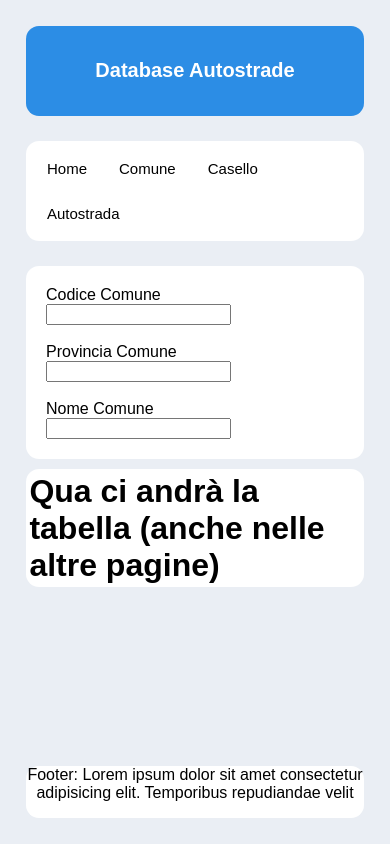
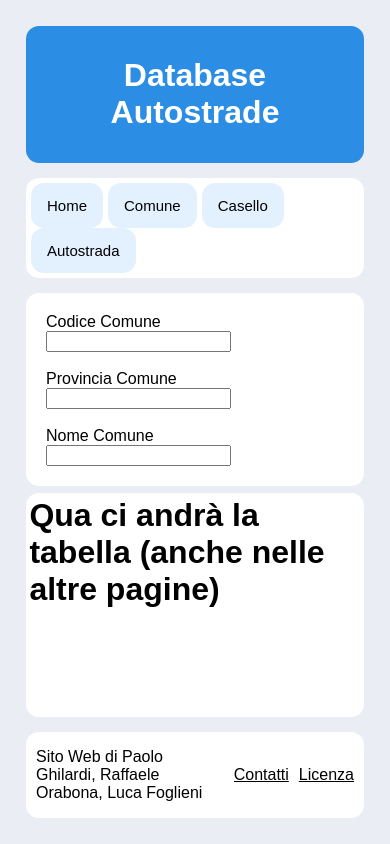
Before and after one commit to PerilousBooklet/progetto-pweb1, a PHP site: page /pages/comune.php in a window 390 px wide. Run offline with PHP 8.4, Linux system fonts and the light colour scheme.

Commit message:
Migliorata versione mobile, cambiato Footer

```diff
--- a/src/css/style.css
+++ b/src/css/style.css
@@ -1,6 +1,7 @@
 /* PALETTE */
 /* main accent #2C8DE5; */
-/* secondary accent  #7cbefb80*/
+/* secondary accent  #7cbefb9d*/
+/* tertiary accent #7cbefb9d */
 /* background color: #FFFFFF; */
 /* secondary background color: #eaeef4; */
 
@@ -8,37 +9,20 @@
   box-sizing: border-box;
 }
 
-body {
-  display: flex;
-  flex-direction: column;
-  font-family: Arial, Helvetica, sans-serif;
-  margin: 0;
-  height: 100%;
-  overflow: hidden;
-
-  background-color: #eaeef4;
-}
-
 html {
   height: 100%;
 }
 
-header {
-  padding: 20px;
-  text-align: center;
-  background: #2c8de5;
-  color: white;
-}
-
-header h1 {
-  font-size: 20px;
-}
-
-#wholePage {
+body {
   display: flex;
   flex-direction: column;
-  margin: 26px;
+  padding: 26px;
   height: 100%;
+  flex-direction: column;
+  font-family: Arial, Helvetica, sans-serif;
+  margin: 0;
+  background-color: #eaeef4;
+  overflow: auto;
 }
 
 .roundedElement {
@@ -46,73 +30,118 @@ header h1 {
   border-radius: 13px;
 }
 
+header {
+  padding: 10px;
+  text-align: center;
+  background: #2c8de5;
+  color: white;
+}
+
 /* NAVBAR RULES */
-
 nav {
   overflow: hidden;
   background-color: #ffffff;
   padding: 5px;
   font-size: 15px;
-
   margin-top: 15px;
 }
 
-ul {
+nav ul {
   list-style-type: none;
   margin: 0;
   padding: 0;
   overflow: hidden;
 }
 
-li {
+nav li {
   float: left;
 }
 
-li a {
+nav li a {
   display: block;
+  margin-right: 5px;
   color: black;
   text-align: center;
   padding: 14px 16px;
   text-decoration: none;
   transition: 0.5s;
+  background-color: #7cbefb37;
 }
 
-li a:hover {
-  background-color: #7cbefb80;
-}
-
-footer {
-  position: fixed;
-  bottom: 0;
-  left: 0;
-  right: 0;
-  background-color: #ffffff;
-  color: black;
-  text-align: center;
-  margin: 26px;
+nav li a:hover {
+  background-color: #7cbefb9d;
 }
 
 #row {
   display: flex;
   flex: 1;
   margin-top: 15px;
+  overflow: auto;
+}
+
+#landingPageDiv {
+  background-color: #ffffff;
+  flex: 1;
 }
 
 #filterPanel {
   background-color: #ffffff;
   padding: 20px;
   color: black;
-  margin-right: 15px;
-  height: 100%;
+  overflow-y: auto;
+  overflow-x: hidden;
 }
 
 #queryResult {
   background-color: #ffffff;
-  width: 100%;
+  flex: 1;
+  margin-left: 15px;
+  overflow: auto;
 }
 
 #queryResult h1 {
   margin: 1%;
+}
+
+footer {
+  align-items: center;
+  display: flex;
+  background-color: #ffffff;
+  color: black;
+  margin-top: 15px;
+  height: fit-content;
+}
+
+#footerLeftSide {
+  flex: 1;
+  margin-right: 25px;
+}
+
+footer p {
+  margin-left: 10px;
+}
+
+footer ul {
+  list-style-type: none;
+  margin: 0;
+  padding: 0;
+  overflow: hidden;
+}
+
+footer li {
+  float: right;
+}
+
+footer li a {
+  display: block;
+  margin-right: 10px;
+  color: black;
+  text-decoration: underline;
+  transition: 0.5s;
+}
+
+footer li a:hover {
+  background-color: #7cbefb9d;
 }
 
 /* Stile della tabella */
@@ -138,27 +167,31 @@ footer {
   }
 
   header {
-    margin-bottom: 3%;
+    /* margin-bottom: 3%; */
   }
 
   footer {
+    line-height: normal;
   }
 
   #nav {
-    margin-bottom: 3%;
+    /* margin-bottom: 3%; */
   }
 
   #row {
-    height: ;
+    overflow: hidden;
+    /* height: ; */
   }
 
   #filterPanel {
-    height: fit-content;
-    margin-bottom: 3%;
+    /* height: fit-content;
+    margin-bottom: 3%; */
     width: 100%;
+    margin-bottom: 7.5px;
   }
 
   #queryResult {
+    margin-left: 0px;
     width: 100%;
   }
 }
@@ -166,7 +199,7 @@ footer {
 /* Responsive layout - when the screen is less than 400px wide, make the navigation links stack on top of each other instead of next to each other */
 @media screen and (max-width: 400px) {
   .navbar a {
-    float: none;
-    width: 100%;
+    /* float: none;
+    width: 100%; */
   }
 }
--- a/src/js/script.js
+++ b/src/js/script.js
@@ -1,9 +1,9 @@
-function resizeDiv() {
-    var windowHeight = window.innerHeight;
-    var margin = document.getElementById("header").clientHeight + document.getElementById("nav").clientHeight + document.getElementById("footer").clientHeight + 98; // Adjust this margin as needed
-    var divHeight = windowHeight - margin;
-    document.getElementById("row").style.height = divHeight + "px";
-}
+//function resizeDiv() {
+//    var windowHeight = window.innerHeight;
+//    var margin = document.getElementById("header").clientHeight + document.getElementById("nav").clientHeight + document.getElementById("footer").clientHeight + 98; // Adjust this margin as needed
+//    var divHeight = windowHeight - margin;
+//    document.getElementById("row").style.height = divHeight + "px";
+//}
 
 // Call the function on page load and when the window is resized
 //window.addEventListener("load", resizeDiv);
--- a/src/pages/comune.php
+++ b/src/pages/comune.php
@@ -6,22 +6,20 @@
   <meta charset="UTF-8">
   <meta name="viewport" content="width=device-width, initial-scale=1.0">
   <title>Database Comune</title>
-  <link rel="stylesheet" href="../css/style.css"></link>
+  <link rel="stylesheet" href="../css/style.css">
+  </link>
   <script src="../js/script.js"></script>
 </head>
 
 <body>
-
-  <div id="wholePage" class="roundedElement">
 
   <?php
   include 'header.html';
   include 'nav.html';
   ?>
 
-
   <!-- Row -->
-    <div id="row">
+  <main id="row">
     <!-- Form Menu -->
     <div id="filterPanel" class="roundedElement">
       <div id="codiceComune">
@@ -53,14 +51,12 @@
       <h1>Qua ci andrà la tabella (anche nelle altre pagine)</h1>
     </div>
 
-    </div>
+  </main>
 
   <?php
   include 'footer.html';
   ?>
 
-  </div>
-
 </body>
 
 </html>
--- a/src/pages/footer.html
+++ b/src/pages/footer.html
@@ -1,3 +1,12 @@
-<footer class="roundedElement" id="footer"
-  <p>Footer: Lorem ipsum dolor sit amet consectetur adipisicing elit. Temporibus repudiandae velit </p>
+<footer class="roundedElement" id="footer">
+  <div id="footerLeftSide">
+    <p>Sito Web di Paolo Ghilardi, Raffaele Orabona, Luca Foglieni</p>
+  </div>
+
+  <div id="footerRightSide">
+    <ul>
+      <li><a href="" class="roundedElement">Licenza</a></li>
+      <li><a href="" class="roundedElement">Contatti</a></li>
+    </ul>
+  </div>
 </footer>
--- a/src/pages/header.html
+++ b/src/pages/header.html
@@ -1,3 +1,3 @@
 <header class="roundedElement" id="header">
-  <h1>Database Autostrade</h1>
+  <h1 id="title">Database Autostrade</h1>
 </header>
```
Also changed, not shown: src/pages/autostrada.php (+4 -7 lines), src/pages/casello.php (+4 -7 lines), src/pages/index.php (+6 -8 lines), src/pages/test.html (deleted, +0 -13 lines). Lines whose indentation alone changed are shown as unchanged.
